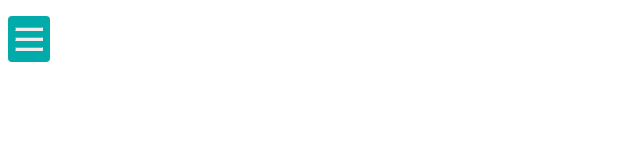
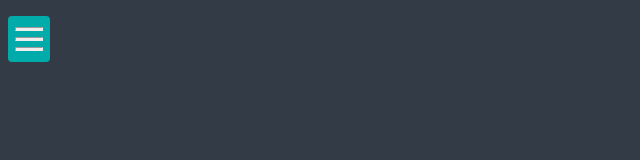
Before and after one commit to davidmarquesx/change_hamburger-button, a plain HTML site: page index.html in a window 1280 px wide. Shown: the whole page, without its empty margins (0-640 px from the left). Drawn offline with Linux system fonts and the light colour scheme.

Commit message:
Update index.html

```diff
--- a/index.html
+++ b/index.html
@@ -55,7 +55,7 @@
  }
 </style>
 </head>
-<body>
+<body bgcolor="#333b46">
    <button class="btn" onclick="classList.toggle('event')">
       <hr/>
       <hr/>
```
